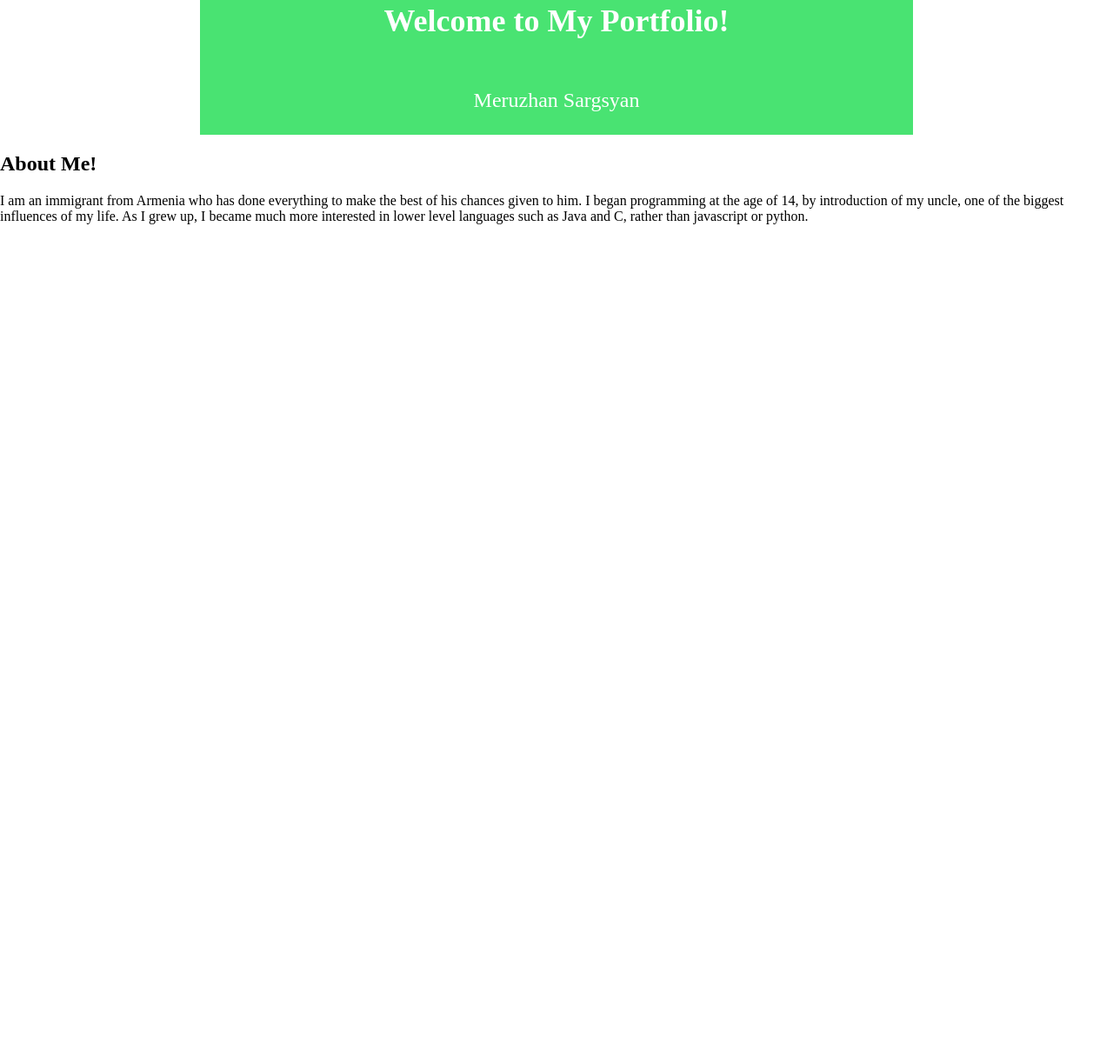
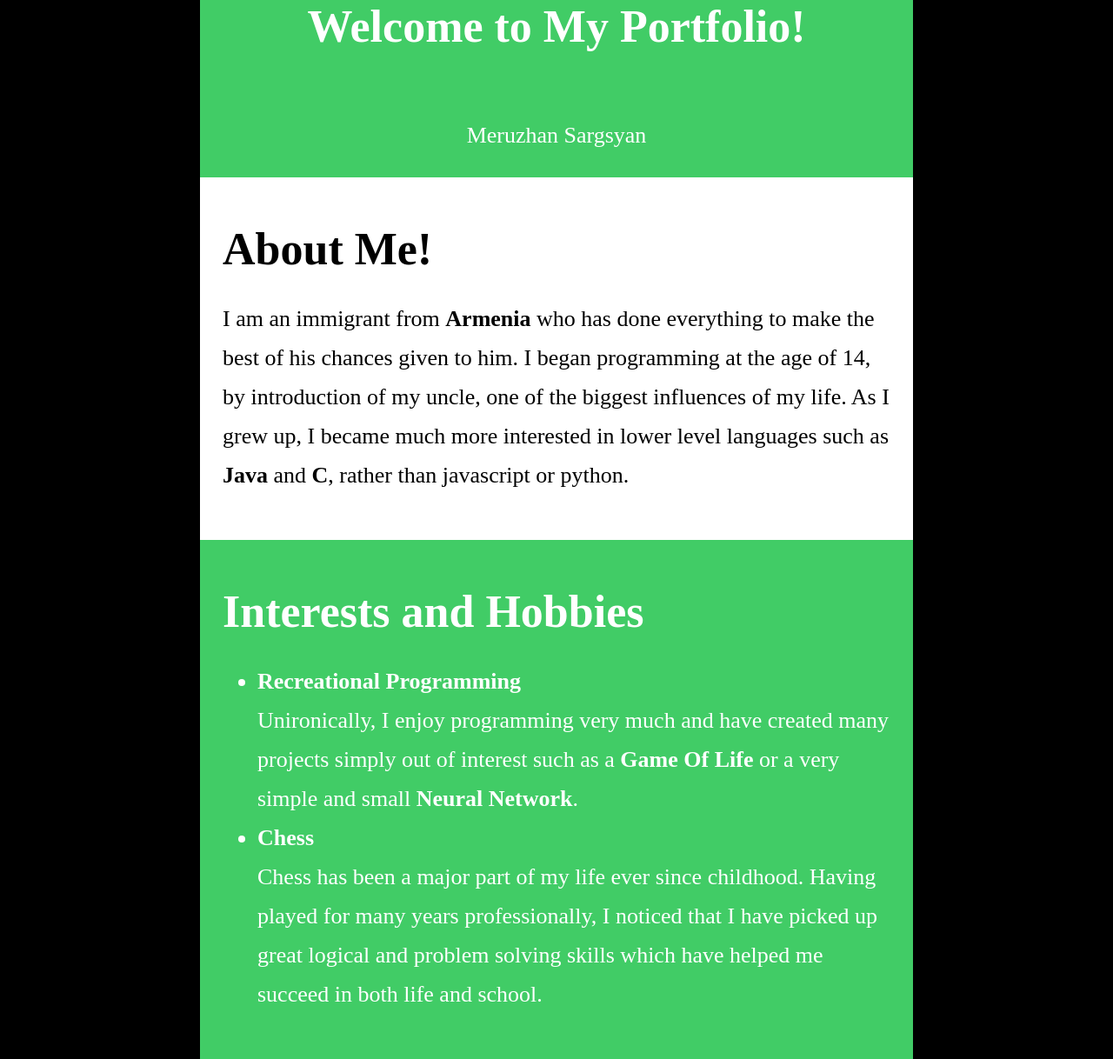
Before and after one commit to MerujSargsyan/Web_Portfolio, a website with bundled scripts: page src/html/index.html in a window 1280 px wide. Shown: the part 52-1270 px from the top of the page at 87% size. Before the commit the page ends 800 px from the top, so only its background shows below. Built offline with nearby package versions, Linux system fonts and the light colour scheme.

Commit message:
added interests and about me

```diff
--- a/src/css/index.css
+++ b/src/css/index.css
@@ -1,4 +1,5 @@
 body {
+    background-color: black;
     display: grid;
     justify-items: center;
     align-items: start;
@@ -10,15 +11,22 @@ body > * {
     margin: 0;
 }
 
-#header {
-    color: white;
-    text-align: center;
-    font-size: 24px;
-    background-color: #49e372;
+.container {
     padding: 2%;
+    line-height: 45px;
     width: 60%;
+    font-size: 26px;
 }
 
-#about-me {
-    font-size: 16px;
+#header {
+    text-align: center;
 }
+
+.lime {
+    color: white;
+    background-color: #41cc66;
+}
+
+.white {
+    background-color: white;
+}
--- a/src/html/index.html
+++ b/src/html/index.html
@@ -8,16 +8,33 @@
         <script defer src="../js/build/test.js"></script>
     </head>
     <body>
-        <div id="header"><h2>Welcome to My Portfolio!</h2><br> Meruzhan Sargsyan</div>
-        <div id="about-me">
-            <h2>About Me!</h2>
+        <div id="header" class="container lime"><h1>Welcome to My Portfolio!</h1><br> Meruzhan Sargsyan</div>
+        <div id="about-me" class="container white">
+            <h1>About Me!</h1>
             <p>
-                I am an immigrant from Armenia who has done everything to make
+                I am an immigrant from <b>Armenia</b> who has done everything to make
                 the best of his chances given to him. I began programming at the
                 age of 14, by introduction of my uncle, one of the biggest influences
                 of my life. As I grew up, I became much more interested in lower
-                level languages such as Java and C, rather than javascript or python.
+                level languages such as <b>Java</b> and <b>C</b>, rather than
+                javascript or python.
             </p>
+        </div>
+        <div class="container lime">
+            <h1>Interests and Hobbies</h1>
+            <ul>
+                <li><b>Recreational Programming</b><br>
+                    Unironically, I enjoy programming very much and have created
+                    many projects simply out of interest such as a <b>Game Of Life</b>
+                    or a very simple and small <b>Neural Network</b>.
+                </li>
+                <li><b>Chess</b><br>
+                    Chess has been a major part of my life ever since childhood.
+                    Having played for many years professionally, I noticed that
+                    I have picked up great logical and problem solving skills which
+                    have helped me succeed in both life and school.
+                </li>
+            </ul>
         </div>
     </body>
 </html>
```
